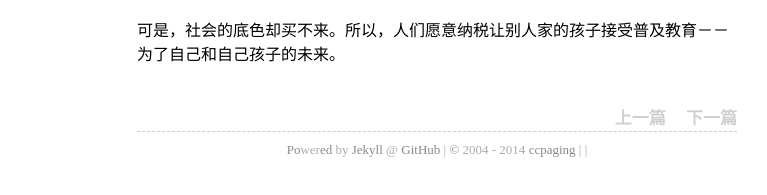
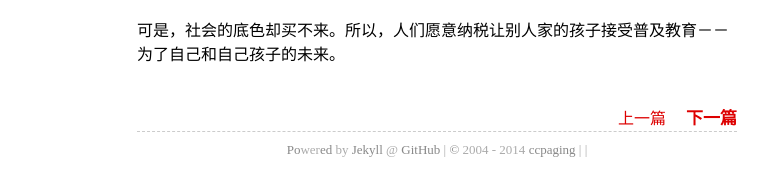
Before and after one commit to ccpaging/ccpaging.github.io, a Jekyll site: the page built from _posts/2014-02-24-Education.md, in a window 1280 px wide. Shown: the part 995-1190 px from the top of the page, without its empty margins (203-970 px from the left). Built offline with Jekyll 4.4.1, drawn with Linux system fonts in a browser that asks for light colours; comment, search, counter and statistics services are not loaded.

```diff
--- a/_layouts/post.html
+++ b/_layouts/post.html
@@ -30,23 +30,9 @@
 <section align="right">
 <br/>
 <span>
-	<a
-		{% if page.prev_log != null %}
-			href="{{ page.prev_log }}" class="pageNav"
-	    {% else %}
-			class="pageNavInvalid"
-		{% endif %}
-		>上一篇
-	</a>
+	<a {% if page.prev_log != null %} href="{{ page.prev_log }}" class="pageNav"{% endif %} {% unless page.previous %} class="pageNavInvalid" {% endunless %} >上一篇</a>
 	&nbsp;&nbsp;&nbsp;
-	<a
-		{% if page.next_log != null %}
-			href="{{ page.next_log }}" class="pageNav"
-	    {% else %}
-			class="pageNavInvalid"
-		{% endif %}
-		>下一篇
-	</a>
+	<a {% if page.next %} href="{{ page.next.url }}" class="pageNav"{% endif %} {% unless page.next %} class="pageNavInvalid" {% endunless %} >下一篇</a>
 </span>
 </section>
 {% include comments.html %}
```
